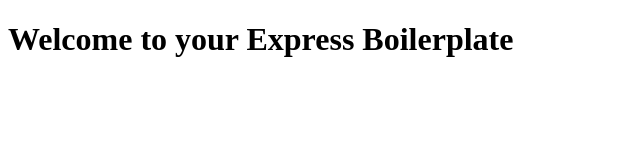
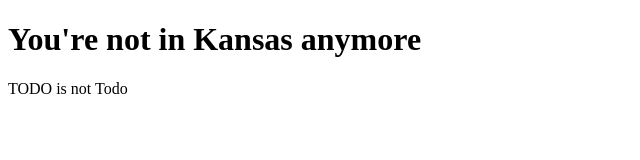
Before and after one commit to JupiterLikeThePlanet/express_todo_app, a website: page public/index.html in a window 1280 px wide. Shown: the whole page, without its empty margins (0-640 px from the left). Drawn offline with Linux system fonts and the light colour scheme.

Commit message:
Change index page text

```diff
--- a/public/index.html
+++ b/public/index.html
@@ -5,6 +5,7 @@
         <title>Express Boilerplate</title>
     </head>
     <body>
-        <h1>Welcome to your Express Boilerplate</h1>
+        <h1>You're not in Kansas anymore</h1>
+        <p> TODO is not Todo</p>
     </body>
 </html>
```
